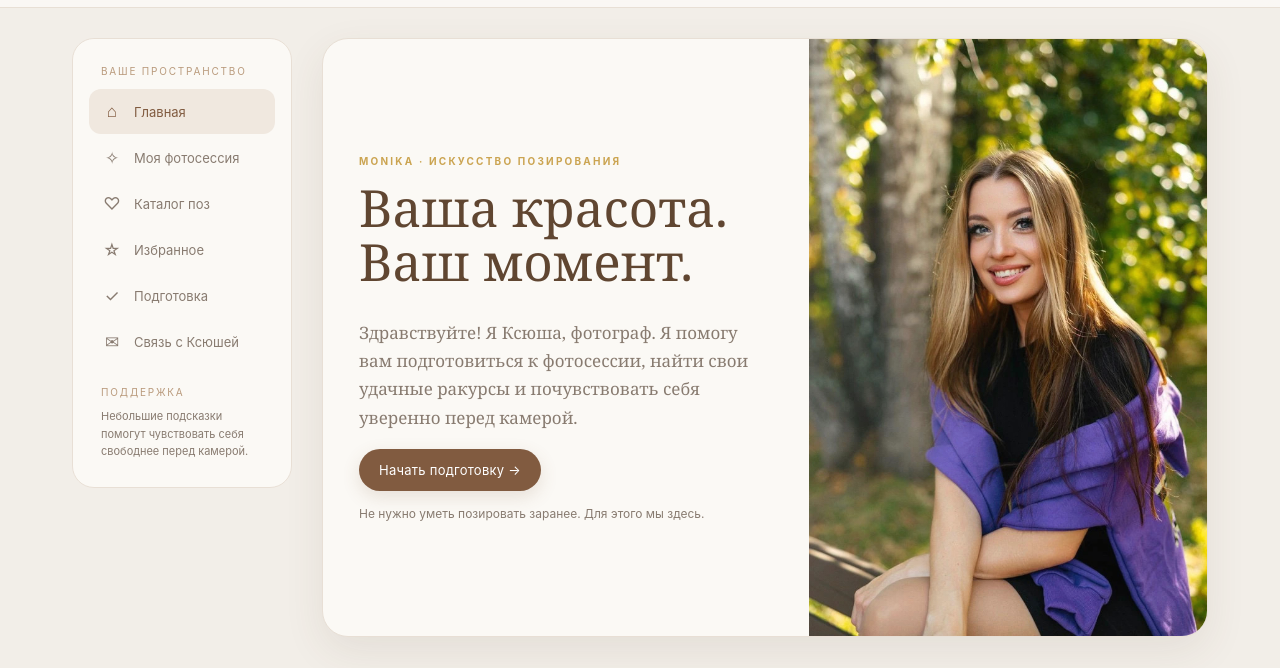
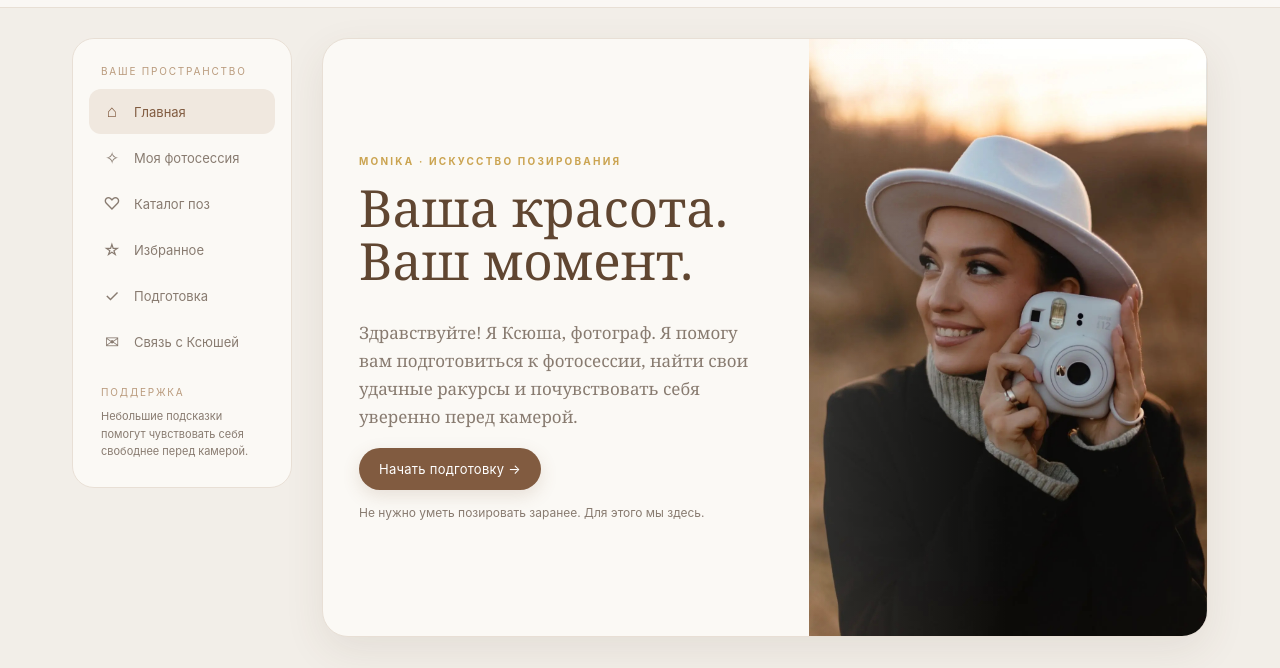
Before and after one commit to lelgop/media, a plain HTML site: page ksy-app/index.html in a window 1280 px wide. Shown: the part 68-736 px from the top of the page. Drawn offline with Linux system fonts and the light colour scheme.

Commit message:
Update index.html

```diff
--- a/ksy-app/index.html
+++ b/ksy-app/index.html
@@ -34,7 +34,7 @@
 <section class="page active" id="page-home">
   <div class="hero">
     <div class="hero-copy"><div class="eyebrow">MONIKA · искусство позирования</div><h1>Ваша красота.<br>Ваш момент.</h1><p>Здравствуйте! Я Ксюша, фотограф. Я помогу вам подготовиться к фотосессии, найти свои удачные ракурсы и почувствовать себя уверенно перед камерой.</p><div><button class="btn" data-go="shoot">Начать подготовку →</button></div><div class="welcome-note">Не нужно уметь позировать заранее. Для этого мы здесь.</div></div>
-    <div class="hero-photo"><img src="photo.jpg" alt="Ксюша — фотограф фотостудии MONIKA"></div>
+    <div class="hero-photo"><img src="main-photo.jpg" alt="Ксюша — фотограф фотостудии MONIKA"></div>
   </div>
   <div class="section-head"><div><h2>С какой съёмки начнём?</h2><p>Выберите формат — мы подскажем, на что обратить внимание.</p></div></div>
   <div class="shoot-grid" id="homeShootGrid"></div>
```
